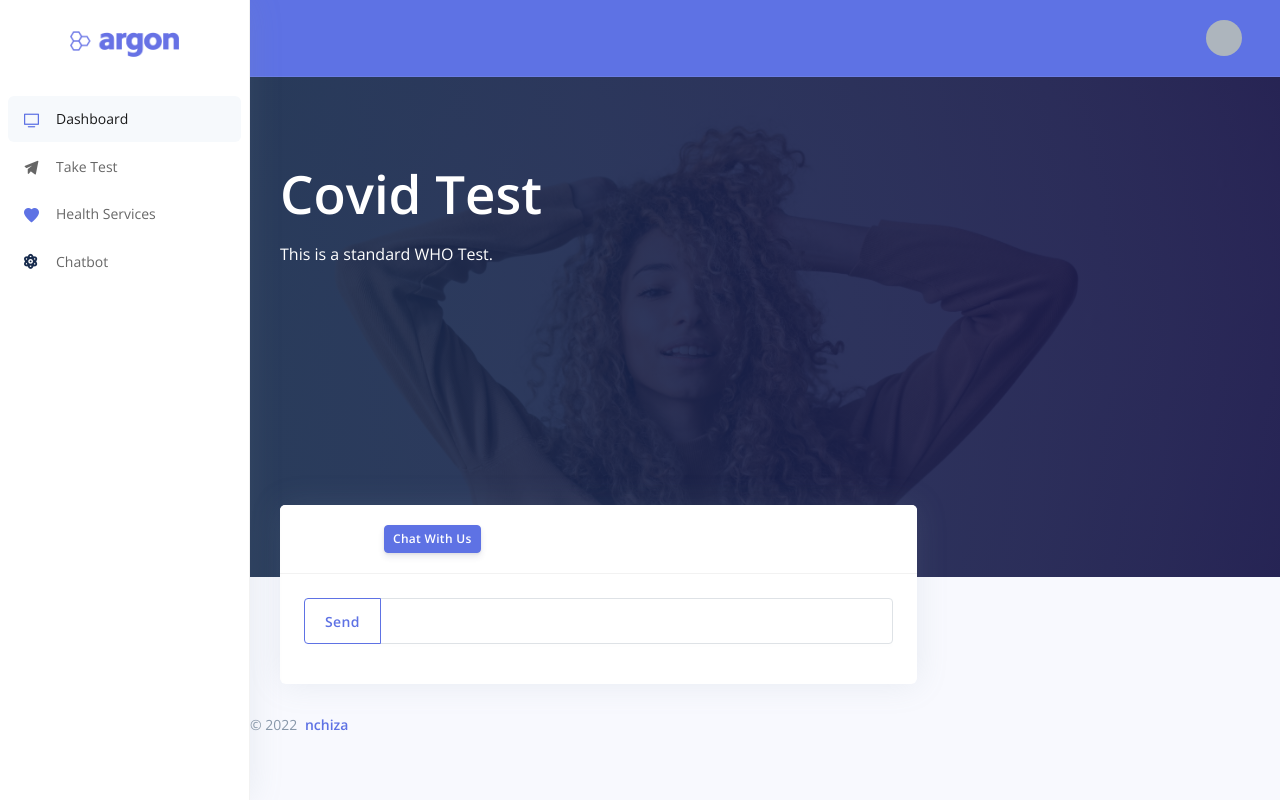
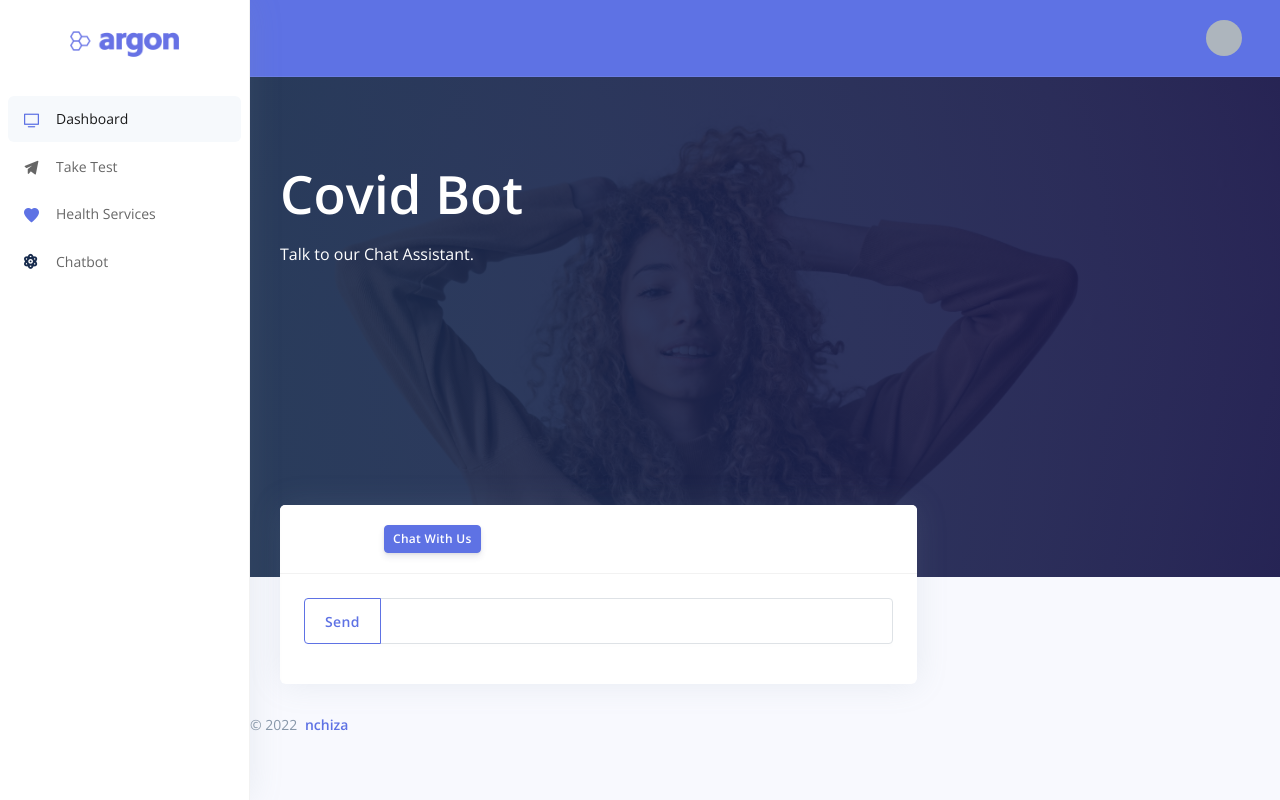
Before and after one commit to nyashaChiza/covid-2.0, a Flask app: page /chatbot in a window 1280 px wide. Run offline with Flask 2, Linux system fonts and the light colour scheme; a user stored in the database is signed in; some libraries are stand-ins or nearby versions.

Commit message:
chabot page
fixing background text

```diff
--- a/templates/chatbot.html
+++ b/templates/chatbot.html
@@ -8,8 +8,8 @@
       <div class="container-fluid d-flex align-items-center">
         <div class="row">
           <div class="col-lg-12 col-md-12">
-            <h1 class="display-1 text-white">Covid Test</h1>
-            <p class="text-white mt-0 mb-9">This is a standard WHO Test.</p>
+            <h1 class="display-1 text-white">Covid Bot</h1>
+            <p class="text-white mt-0 mb-9">Talk to our Chat Assistant.</p>
                </div>
         </div>
       </div>
```
